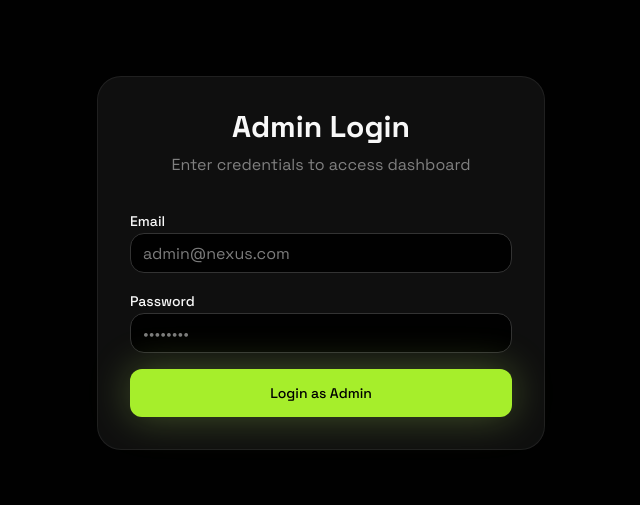
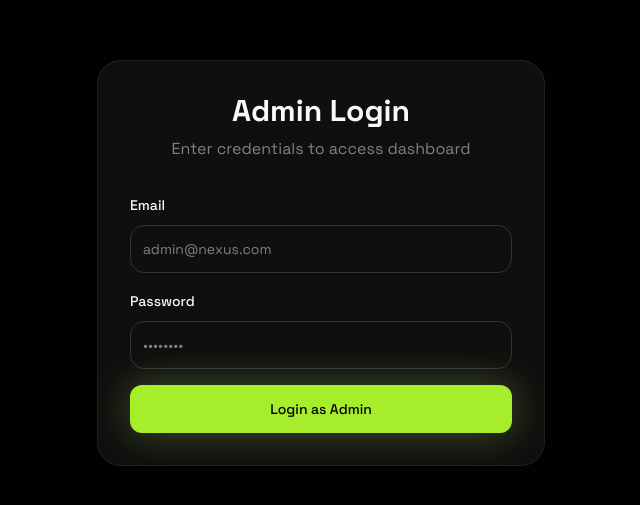
Before and after one commit to irsyaadbp/nexus-ecommerce, a React app in the folder frontend/: page /admin/login in a window 1280 px wide. Shown: the part 137-642 px from the top of the page, without its empty margins (319-959 px from the left). Built offline with nearby package versions, Linux system fonts and the light colour scheme; the HTML template or start-up script is replaced by a standard one.

Commit message:
feat: add page login admin

```diff
--- a/frontend/src/pages/admin/AdminLogin.tsx
+++ b/frontend/src/pages/admin/AdminLogin.tsx
@@ -1,3 +1,4 @@
+import { Input } from "@/components/ui/input";
 import { Button } from "../../components/ui/button";
 
 export default function AdminLogin() {
@@ -11,18 +12,18 @@ export default function AdminLogin() {
                 <form className="space-y-4">
                     <div className="space-y-2">
                         <label className="text-sm font-medium">Email</label>
-                        <input
+                        <Input
                             type="email"
                             placeholder="admin@nexus.com"
-                            className="w-full h-10 px-3 rounded-md border border-input bg-background focus:outline-none focus:ring-2 focus:ring-primary/50"
+                            className="mt-2"
                         />
                     </div>
                     <div className="space-y-2">
                         <label className="text-sm font-medium">Password</label>
-                        <input
+                        <Input
                             type="password"
                             placeholder="••••••••"
-                            className="w-full h-10 px-3 rounded-md border border-input bg-background focus:outline-none focus:ring-2 focus:ring-primary/50"
+                            className="mt-2"
                         />
                     </div>
                     <Button className="w-full">Login as Admin</Button>
```
